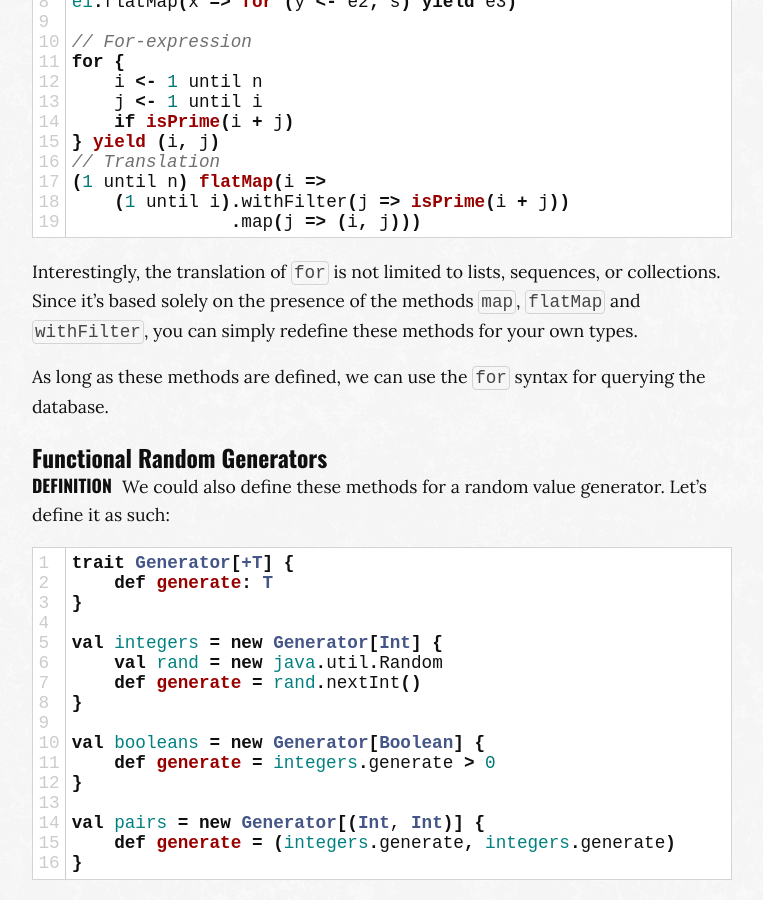
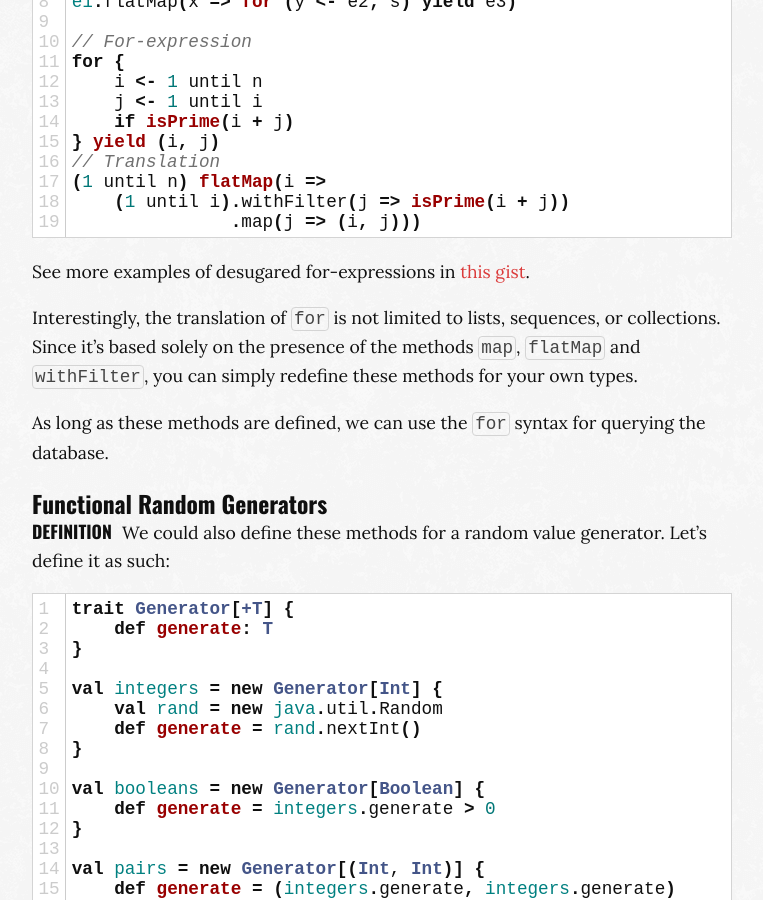
Before and after one commit to MaximeKjaer/kjaer.io, a Jekyll site: the page built from _posts/2016-09-21-funprog.md, in a window 1280 px wide and 900 px high, scrolled down 28452 px. Shown: the whole window, without its empty margins (258-1021 px from the left). Built offline with Jekyll 4.4.1, drawn with Linux system fonts in a browser that asks for light colours; comment, search, counter and statistics services are not loaded.

Commit message:
Add link to gist of desugared for-expression in funprog notes

```diff
--- a/_posts/2016-09-21-funprog.md
+++ b/_posts/2016-09-21-funprog.md
@@ -1109,6 +1109,8 @@ for {
                .map(j => (i, j)))
 {% endhighlight %}
 
+See more examples of desugared for-expressions in [this gist](https://gist.github.com/MaximeKjaer/77470b143207f21f6a68317600e410cb).
+
 Interestingly, the translation of `for` is not limited to lists, sequences, or collections. Since it's based solely on the presence of the methods `map`, `flatMap` and `withFilter`, you can simply redefine these methods for your own types.
 
 As long as these methods are defined, we can use the `for` syntax for querying the database.
```
